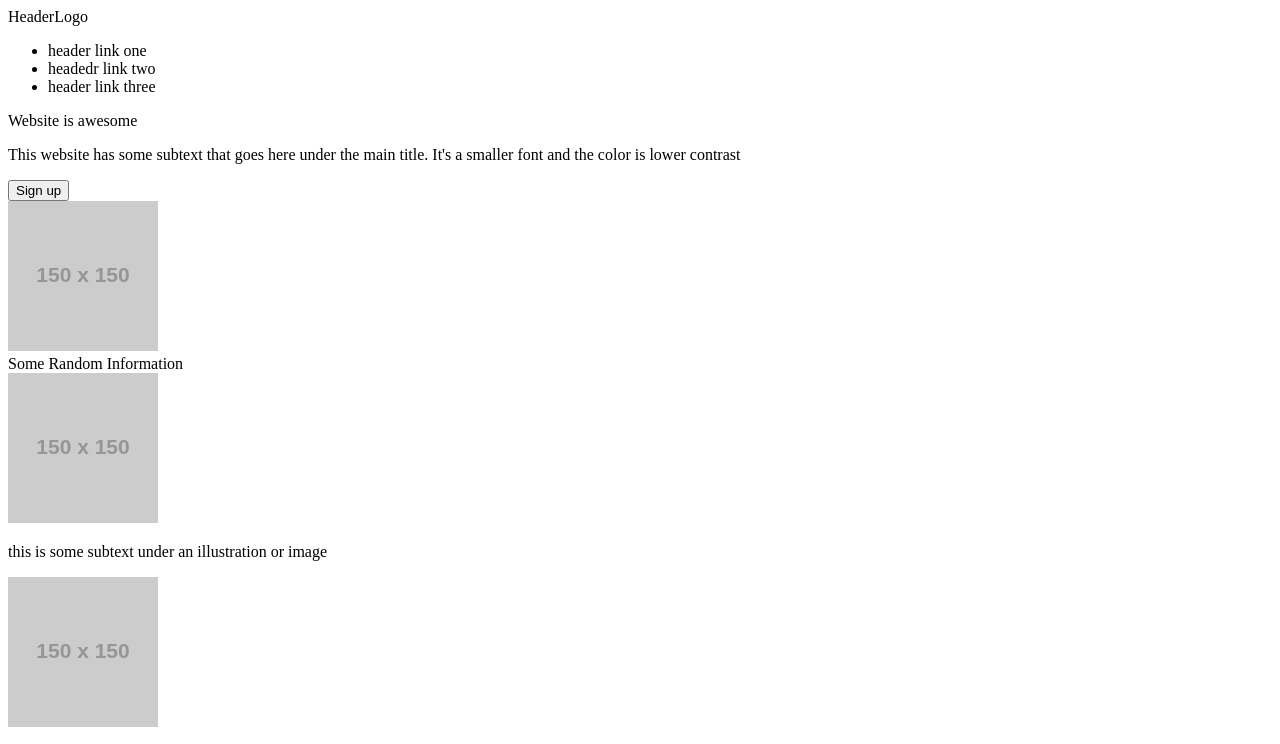
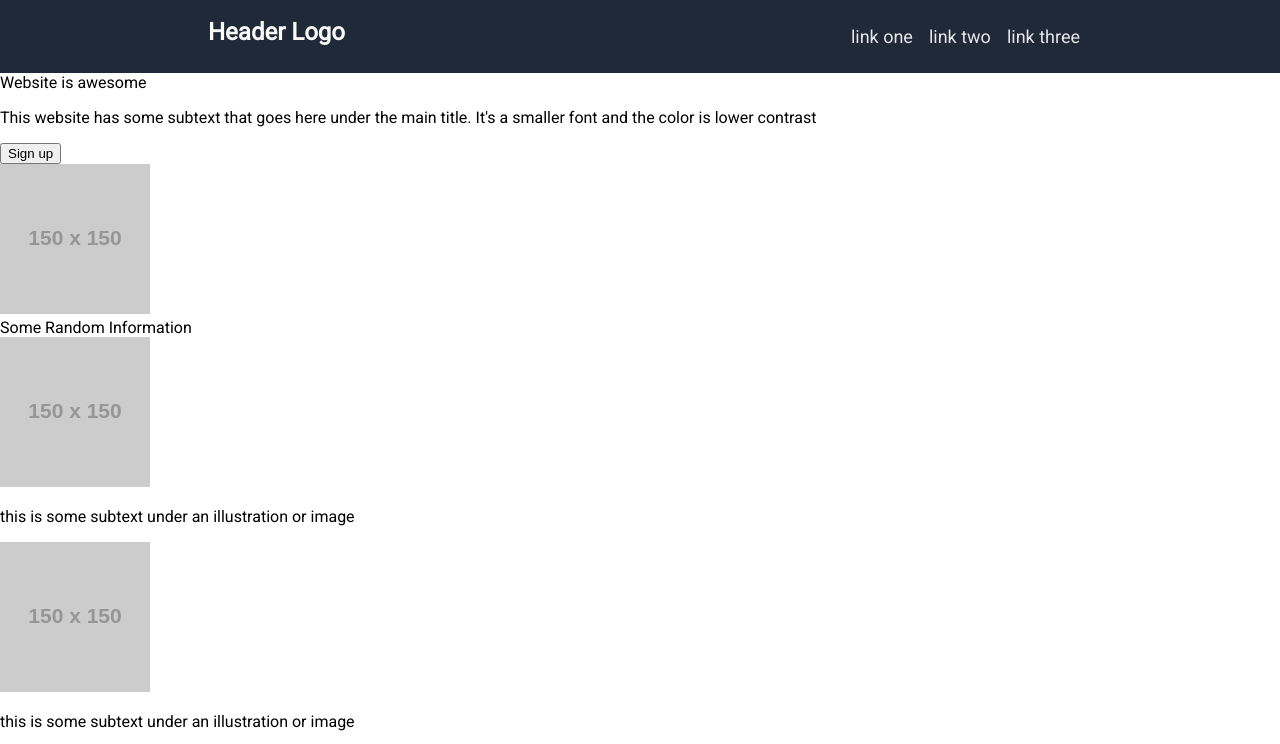
Before and after one commit to JamieYau/Odin-LandingPage, a plain HTML site: page index.html in a window 1280 px wide. Shown: the top 744 px of the page. Drawn offline with Linux system fonts and the light colour scheme; placeholder pictures from the web are drawn by us.

Commit message:
Add styling to header

```diff
--- a/index.html
+++ b/index.html
@@ -5,17 +5,22 @@
     <meta http-equiv="X-UA-Compatible" content="IE=edge" />
     <meta name="viewport" content="width=device-width, initial-scale=1.0" />
     <title>Landing Page</title>
+    <link rel="stylesheet" href="style.css" />
+    <link rel="preconnect" href="https://fonts.googleapis.com" />
+    <link rel="preconnect" href="https://fonts.gstatic.com" crossorigin />
+    <link
+      href="https://fonts.googleapis.com/css2?family=Roboto&display=swap"
+      rel="stylesheet"
+    />
   </head>
   <body>
     <div class="header">
-      <div class="header-logo">HeaderLogo</div>
-      <div class="header-links">
-        <ul>
-          <li>header link one</li>
-          <li>headedr link two</li>
-          <li>header link three</li>
-        </ul>
-      </div>
+      <div class="header-logo">Header Logo</div>
+      <ul class="header-links">
+        <li><a href="https://www.google.co.uk/"> link one</a></li>
+        <li><a href="https://www.google.co.uk/"> link two</a></li>
+        <li><a href="https://www.google.co.uk/"> link three</a></li>
+      </ul>
     </div>
     <div class="top">
       <div>Website is awesome</div>
--- /dev/null
+++ b/style.css
@@ -0,0 +1,33 @@
+body {
+  display: flex;
+  flex-direction: column;
+  margin: 0;
+  font-family: "Roboto", sans-serif;
+}
+
+a {
+  text-decoration: none;
+  font-size: 18px;
+  color: #e5e7eb;
+}
+
+.header {
+  background-color: #1f2937;
+  display: flex;
+  justify-content: space-between;
+  padding: 10px 200px;
+}
+
+.header-logo {
+  color: #f9faf8;
+  font-size: 24px;
+  font-weight: bolder;
+  padding: 8px;
+}
+
+.header-links {
+  display: flex;
+  justify-content: space-between;
+  list-style: none;
+  gap: 16px;
+}
```
